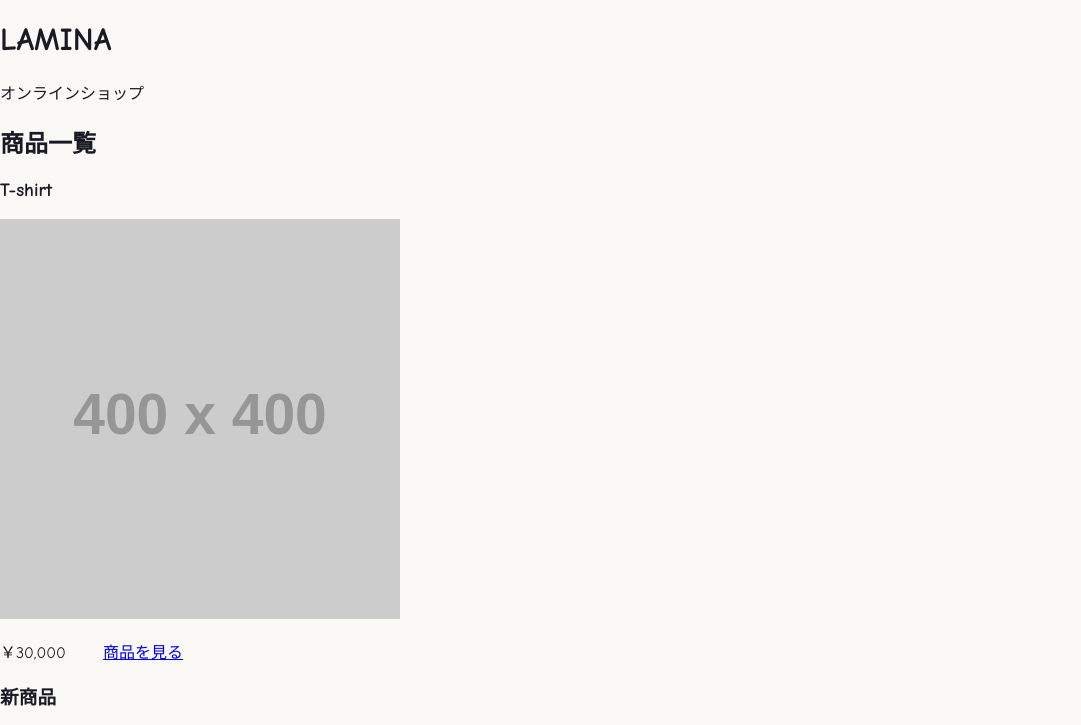
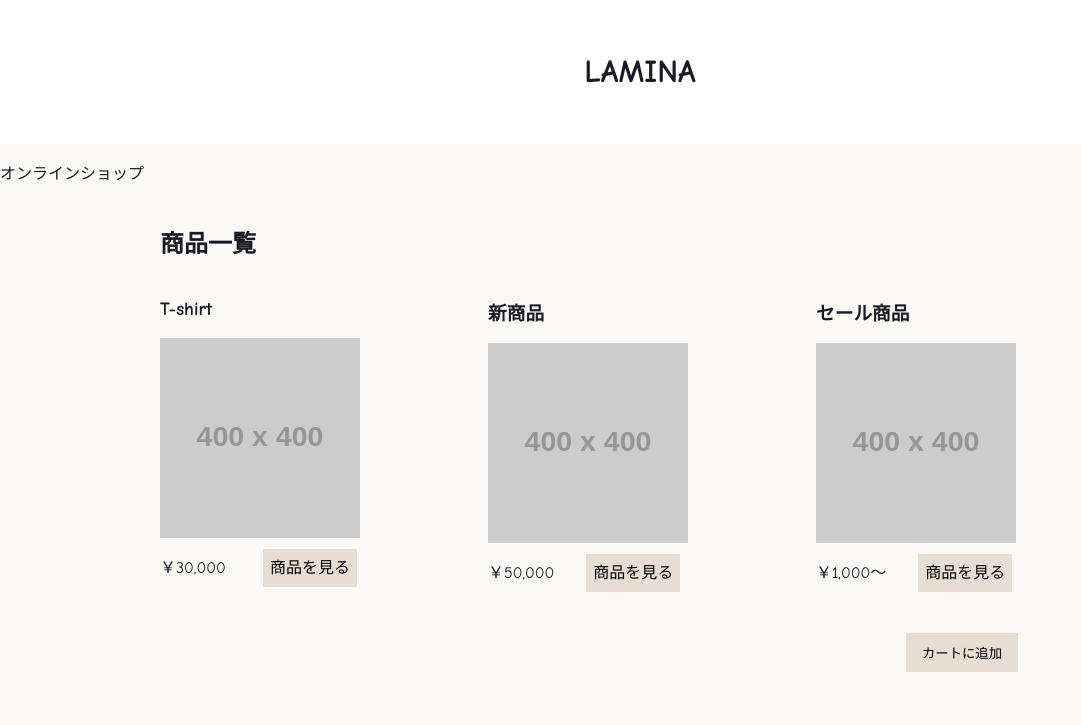
Before and after one commit to nori0810/apparel-online-store, a plain HTML site: page index.html in a window 1280 px wide. Shown: the top 725 px of the page, without its empty margins (0-1081 px from the left). Drawn offline with Linux system fonts and the light colour scheme; placeholder pictures from the web are drawn by us.

Commit message:
Update style.css

```diff
--- a/style.css
+++ b/style.css
@@ -8,3 +8,66 @@ body{
     color:#1a1a24;
     background-color: #faf9f6;
 }
+
+header{
+    padding: 32px 20px;
+    text-align: center;
+    background-color:#fff ;
+}
+
+main{
+    max-width: 1000px;
+    margin: 40px auto;
+    padding: 0 20px;
+}
+
+.list{
+    display: grid;
+    grid-template-columns: repeat(3,1fr);
+    gap: 24px;
+}
+
+.product img{
+    width: 200px;
+   display: block;
+}
+
+.new-img img{
+    width: 200px;
+    display: block;
+}
+
+.look-items{
+       padding: 10px 7px;
+    border: none;
+    background-color:#E7DDD2;
+    color: black;
+    text-decoration: none;
+}
+
+.look-items:hover{
+
+    background-color: #D7C9BA;
+}
+
+.add-cart{
+    display: block;
+    padding: 10px 16px;
+    border: none;
+    background-color:#E7DDD2;
+    margin-top: 50px;
+    margin-left: 90px;
+}
+
+.add-cart:hover{
+    opacity: 0.8;
+    background-color:#D7C9BA;
+}
+
+@media(max-width:600px){
+    .list{
+    grid-template-columns: repeat(2,1fr);
+    gap:12px;
+    }
+
+}
```
